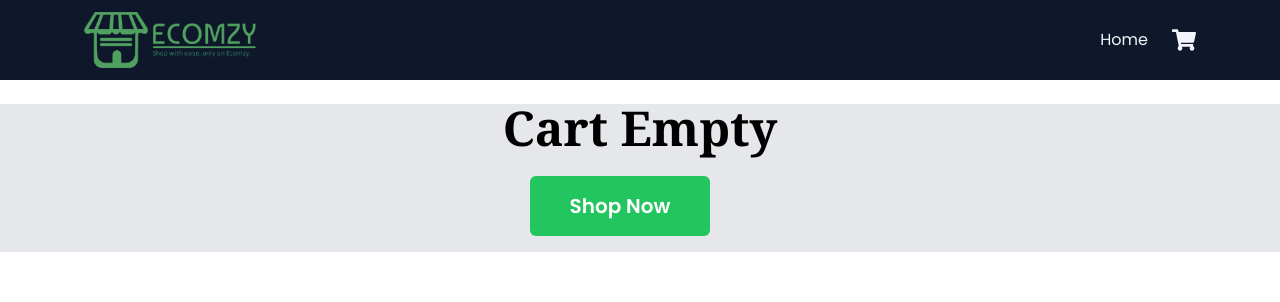
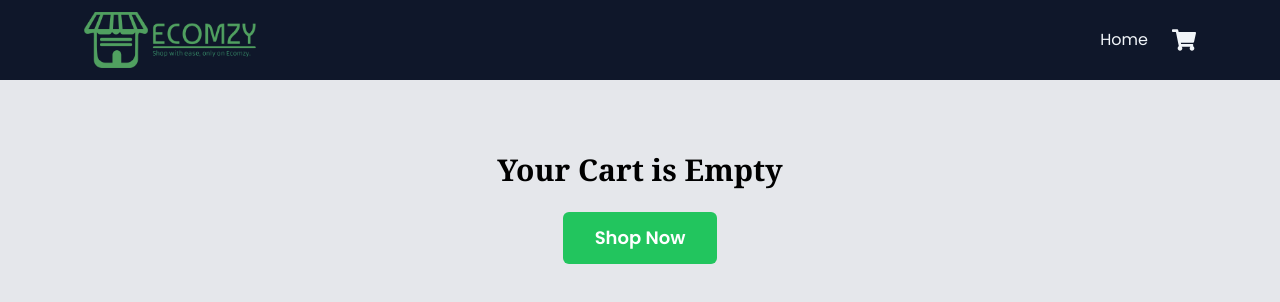
Before and after one commit to alphacalling/Project-shopping-app, a React (Create React App) app: page /cart in a window 1280 px wide. Shown: the top 302 px of the page. Built offline with nearby package versions, Linux system fonts and the light colour scheme.

Commit message:
Update Cart.jsx
css updation

```diff
--- a/src/pages/Cart.jsx
+++ b/src/pages/Cart.jsx
@@ -1,70 +1,59 @@
+import React, { useEffect, useState } from 'react';
 import { useSelector } from "react-redux";
-import { useEffect, useState } from "react";
-import  {Link} from 'react-router-dom';
+import { Link } from 'react-router-dom';
 import CartItem from "../components/CartItem";
 
 const Cart = () => {
-  const {cart} = useSelector( (state) => state);
-  console.log(cart);
+  const { cart } = useSelector((state) => state);
   const [totalAmount, setTotalAmount] = useState(0);
 
-  useEffect( () =>{
-    setTotalAmount(cart.reduce( (acc, curr) => acc + curr.price, 0));
-  }, [cart])
-
+  useEffect(() => {
+    setTotalAmount(cart.reduce((acc, curr) => acc + curr.price, 0));
+  }, [cart]);
 
   return (
-    <div className="bg-gray-200 h-full">
-    {
-      cart.length > 0 ?
-      (<div className="flex items-center mr-20">
-        <div>
-          {
-            cart.map( (item, index) => {
-              return <CartItem key={item.id} item={item} itemIndex={index}/>
-            })
-          }
-        </div>
+    <div className="bg-gray-200 min-h-screen py-8 px-4 flex flex-col items-center">
+      {cart.length > 0 ? (
+        <div className="flex flex-col lg:flex-row w-full max-w-4xl items-start lg:space-x-10 space-y-8 lg:space-y-0">
 
-        <div>
-
-      <div className="py-[200px]">
-          <div className="uppercase font-semibold font-xl text-green-600 mr-[50px]">
-            Your Cart
+          {/* Cart Items */}
+          <div className="w-full lg:w-2/3 space-y-6">
+            {cart.map((item, index) => (
+              <CartItem key={item.id} item={item} itemIndex={index} />
+            ))}
           </div>
 
-          <div className="uppercase font-bold text-4xl text-green-800 mb-4">
-            Summary
-          </div>
-
-          <p>
-            <span className="text-yellow-600 font-bold text-lg mr-6">Total Items:{cart.length}</span>
-          </p>
-      </div>
-
-          <div className="mt-38 mb">
-            <p className="uppercase font-semibold text-lg text-brown ml-4">Total Amount: <span className="font-bold">${totalAmount}</span></p>
-            <button className="bg-yellow-500 rounded-md text-white  text-xl font-semibold mt-6 items-center py-4 px-10 mr-10 mb-4">
+          {/* Summary */}
+          <div className="bg-white w-full lg:w-1/3 p-6 rounded-lg shadow-md sticky top-10 lg:top-20">
+            <h2 className="text-xl font-semibold text-green-600 mb-2">
+              Your Cart
+            </h2>
+            <h3 className="text-2xl font-bold text-green-800 mb-4">
+              Summary
+            </h3>
+            <p className="text-lg text-yellow-600 font-medium mb-2">
+              Total Items: <span className="font-bold">{cart.length}</span>
+            </p>
+            <p className="text-lg font-medium text-gray-700 mb-6">
+              Total Amount: <span className="font-bold">${totalAmount.toFixed(2)}</span>
+            </p>
+            <button className="w-full bg-yellow-500 rounded-md text-white py-2 text-lg font-semibold hover:bg-yellow-600 transition-colors">
               CheckOut Now
             </button>
           </div>
-
         </div>
-
-      </div>) :
-      (
-        <div className="flex justify-center items-center flex-col mt-6">
-          <h1 className="text-5xl font-bold font-serif">Cart Empty</h1>
-          <Link to={'/'}>
-          <button className="bg-green-500 rounded-md text-white  text-xl font-semibold mt-6 items-center py-4 px-10 mr-10 mb-4">
-            Shop Now
-          </button>
+      ) : (
+        <div className="flex flex-col justify-center items-center space-y-6 text-center mt-10">
+          <h1 className="text-3xl font-bold font-serif">Your Cart is Empty</h1>
+          <Link to="/">
+            <button className="bg-green-500 rounded-md text-white py-3 px-8 text-lg font-semibold hover:bg-green-600 transition-colors">
+              Shop Now
+            </button>
           </Link>
         </div>
-      )
-    }
+      )}
     </div>
-  )
+  );
 };
 
 export default Cart;
```
